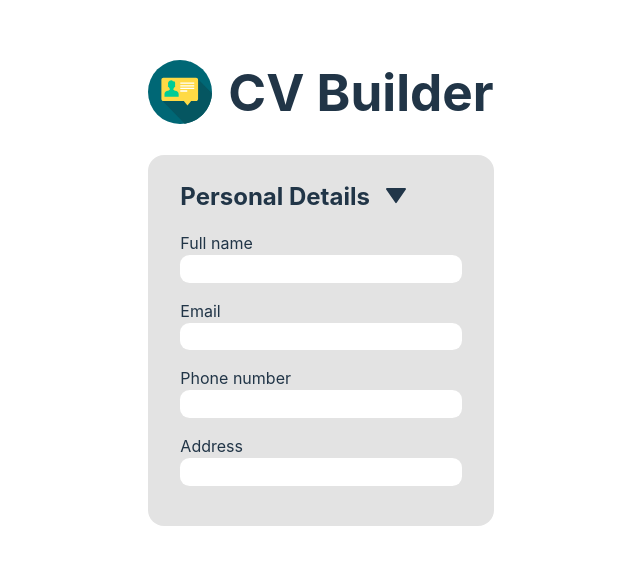
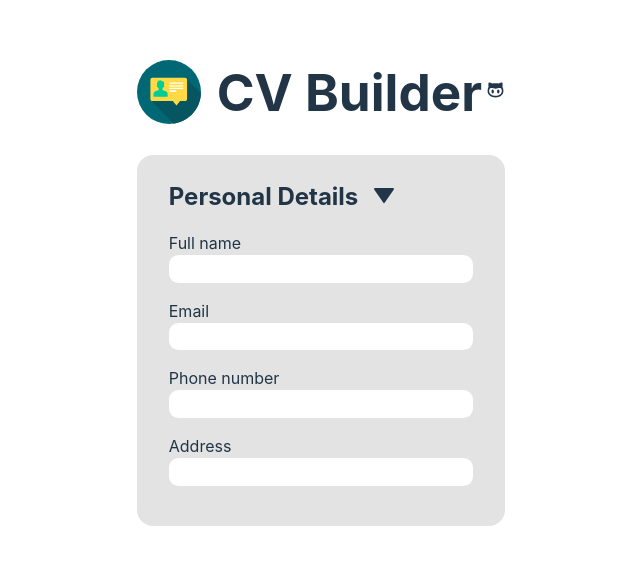
Before and after one commit to zakrnem/cv-builder, a React (Vite) app: page / in a window 1280 px wide. Shown: the part 122-686 px from the top of the page, without its empty margins (319-959 px from the left). Built offline with nearby package versions, Linux system fonts and the light colour scheme.

Commit message:
Separate header into separate component
Header changes

```diff
--- a/src/App.jsx
+++ b/src/App.jsx
@@ -1,14 +1,12 @@
 import './App.css'
+import Header from './components/Header'
 import PersonalDetails from './components/PersonalDetails'
 
 function App() {
 
   return (
     <>
-      <header>
-        <img src="./src/assets/square-cv-svgrepo-com.svg" className='title-logo'/>
-        <h1>CV Builder</h1>
-      </header>
+      <Header />
       <PersonalDetails />
     </>
   )
--- /dev/null
+++ b/src/components/Header.jsx
@@ -0,0 +1,15 @@
+import '../styles/Header.css'
+
+function Header() {
+    return (
+    <header>
+        <img src="./src/assets/square-cv-svgrepo-com.svg" className='title-logo'/>
+        <h1>CV Builder</h1>
+        <a href='https://github.com/zakrnem/' title="Zakrnem's Github">
+            <img src="./src/assets/github-svgrepo-com.svg" className="gh-logo" />
+        </a>
+    </header>
+    )
+}
+
+export default Header
--- a/src/index.css
+++ b/src/index.css
@@ -43,16 +43,6 @@ button {
   cursor: pointer;
 }
 
-header {
-  display: flex;
-  align-items: center;
-  gap: 1rem;
-}
-
-.title-logo {
-  height: 4rem;
-}
-
 @media (prefers-color-scheme: light) {
   :root {
     color: #213547;
--- /dev/null
+++ b/src/styles/Header.css
@@ -0,0 +1,28 @@
+header {
+    display: flex;
+    align-items: center;
+    gap: 1rem;
+  }
+
+.title-logo {
+    height: 4rem;
+}
+
+.gh-logo {
+    margin-left: -.75rem;
+    height: 1.2rem;
+    filter: invert(15%) sepia(48%) saturate(534%) hue-rotate(167deg) brightness(103%) contrast(91%);
+}
+
+.gh-logo:hover {
+    transform: rotate(720deg);
+    transition: transform 1s;
+}
+
+.gh-logo:active {
+    filter: invert(8%) sepia(50%) saturate(5142%) hue-rotate(0deg) brightness(104%) contrast(117%);
+}
+
+.gh-logo:focus {
+    outline: #213547 solid 1px;
+}
```
Also changed, not shown: src/assets/github-svgrepo-com.svg (added).
